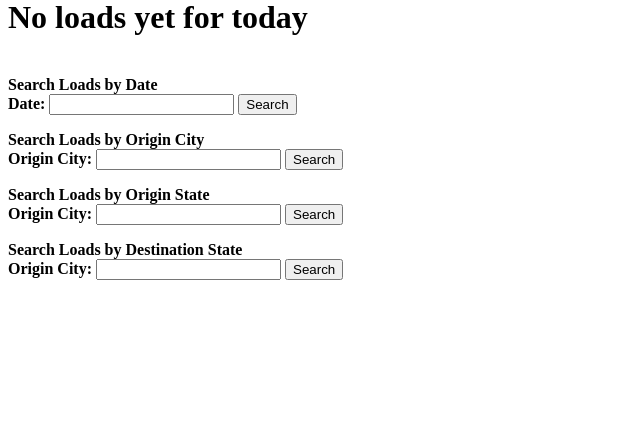
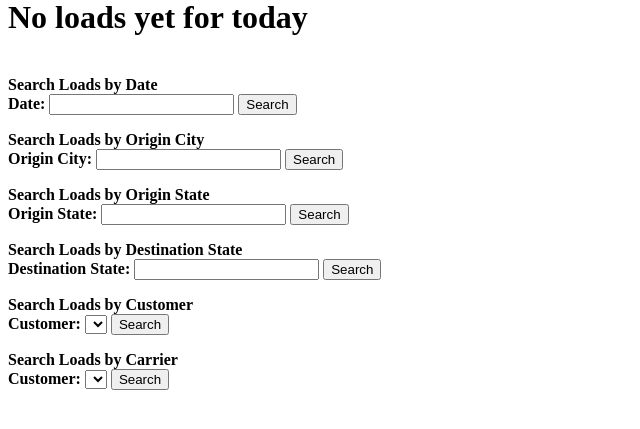
Before and after one commit to NickWilsonDev/WebBroker, a Django app: page /home/ in a window 1280 px wide. Shown: the part 202-631 px from the top of the page, without its empty margins (0-640 px from the left). Run offline with Django 3.2, Linux system fonts and the light colour scheme; a user stored in the database is signed in; data comes from the database, SQL or seed files in the repository; both versions use the stored data as it was after the commit; lists and menus that the app fills with data are empty; some libraries are stand-ins or nearby versions.

Commit message:
fixed load search features to be case insensitive, added searches by customer and carrier, added carrier fax and email to load confirmation sheet and billable option to loads table

```diff
--- a/loads/templates/loads/brokerBase.html
+++ b/loads/templates/loads/brokerBase.html
@@ -42,6 +42,9 @@
                     Load Number Confirmation
                 </th>
                 <th>
+                    Load Billed
+                </th>
+                <th>
                     Date
                 </th>
                 <th>
@@ -72,6 +75,14 @@
                     <a href="/loadDelete/{{ load.pk }}">
                         <img src="{% static 'images/trash.png' %}"/>
                     </a>
+                </td>
+                <td>
+                    {% if load.loadBilled %}
+                        <img src="{% static 'images/greencircle.png' %}" />
+                    {% else %}
+                        <img src="{% static 'images/redcircle.png' %}" />
+                    {% endif %}
+
                 </td>
                 <td>
                     {{ load.date }}
@@ -132,7 +143,7 @@
     <b>Search Loads by Origin State</b><br>
     <form action="/listLoads/" method="post">
         {% csrf_token %}
-        <b>Origin City: </b>
+        <b>Origin State: </b>
         <input type="text" name="originState">
         <input type="submit" value="Search">
     </form>
@@ -140,9 +151,33 @@
     <b>Search Loads by Destination State</b><br>
     <form action="/listLoads/" method="post">
         {% csrf_token %}
-        <b>Origin City: </b>
+        <b>Destination State: </b>
         <input type="text" name="destState">
         <input type="submit" value="Search">
     </form>
 
+    <b>Search Loads by Customer</b><br>
+    <form action="/listLoads/" method="post">
+        {% csrf_token %}
+        <b>Customer: </b>
+        <select name="customerName">
+            {% for customer in customerList %}
+                <option value="{{ customer }}"> {{ customer }} </option>
+            {% endfor %}
+        </select>
+        <input type="submit" value="Search">
+    </form>
+
+    <b>Search Loads by Carrier</b><br>
+    <form action="/listLoads/" method="post">
+        {% csrf_token %}
+        <b>Customer: </b>
+        <select name="carrierName">
+            {% for carrier in carrierList %}
+                <option value="{{ carrier }}"> {{ carrier }} </option>
+            {% endfor %}
+        </select>
+        <input type="submit" value="Search">
+    </form>
+
 </body>
--- a/loads/templates/loads/newLoad.html
+++ b/loads/templates/loads/newLoad.html
@@ -19,6 +19,11 @@
     </form>
 
     <script type="text/javascript">
+        /*
+         * This Script watches the id_job element. Upon it being changed the
+         * script populates many elements in the form in order to save the user
+         * time.
+         */
         $("#id_job").on('change', function() {
 
             var jobName = $("#id_job").val();
--- a/loads/views.py
+++ b/loads/views.py
@@ -9,6 +9,8 @@ from django.core import serializers
 #############################
 from models import Load, LoadForm
 from jobs.models import Job
+from customers.models import Customer
+from carriers.models import Carrier
 
 import datetime
 
@@ -87,15 +89,23 @@ def convertDateFormat(date):
     return newdate
 
 def getLoadsByOriginCity(city):
-    loads = Load.objects.filter(origin_city=city).order_by('pk')
+    loads = Load.objects.filter(origin_city__iexact=city).order_by('pk')
     return loads
 
 def getLoadsByOriginState(state):
-    loads = Load.objects.filter(origin_state=state).order_by('pk')
+    loads = Load.objects.filter(origin_state__iexact=state).order_by('pk')
     return loads
 
 def getLoadsByDestinationState(state):
-    loads = Load.objects.filter(reciever_state=state).order_by('pk')
+    loads = Load.objects.filter(reciever_state__iexact=state).order_by('pk')
+    return loads
+
+def getLoadsByCarrier(carrierName):
+    loads = Load.objects.filter(carrier__iexact=carrierName).order_by('pk')
+    return loads
+
+def getLoadsByCustomer(customerName):
+    loads = Load.objects.filter(customer__iexact=customerName).order_by('pk')
     return loads
 
 @login_required
@@ -103,6 +113,27 @@ def listLoads(request):
     """
         These are the basic 'search' functions for use by the user.
     """
+    carrierList = Carrier.objects.order_by('company_name')
+    customerList = Customer.objects.order_by('company_name')
+    carrList = []
+    custList = []
+    for customer in customerList:
+        tempTuple = [(customer.company_name), (customer.company_name)]
+        custList.append(tempTuple)
+
+    customerList = []
+    customerList = [x[0].encode('utf-8') for x in custList]
+
+    for carrier in carrierList:
+        tempTuple = [(carrier.company_name), (carrier.company_name)]
+        carrList.append(tempTuple)
+
+    carrierList = []
+    carrierList = [x[0].encode('utf-8') for x in carrList]
+    loads = []
+
+
+
     if 'targetDate' in request.POST:
         targetDate = request.POST['targetDate']
         newdate = convertDateFormat(targetDate)
@@ -116,8 +147,13 @@ def listLoads(request):
     elif 'destState' in request.POST:
         state = request.POST['destState']
         loads = getLoadsByDestinationState(state)
-
-    return render(request, 'loads/listLoads.html', {'loads': loads})
+    elif 'customerName' in request.POST:
+        customerName = request.POST['customerName']
+        loads = getLoadsByCustomer(customerName)
+    elif 'carrierName' in request.POST:
+        carrierName = request.POST['carrierName']
+        loads = getLoadsByCarrier(carrierName)
+    return render(request, 'loads/listLoads.html', {'loads': loads, 'customerList':customerList, 'carrierList':carrierList})
 
 @login_required
 def loadDetail(request, pk):
@@ -145,6 +181,9 @@ def newLoad(request):
         form = LoadForm(request.POST)
         if form.is_valid():
             load = form.save(commit=False)
+            loadCarrier = Carrier.objects.get(company_name = load.carrier)
+            load.carrierFax = loadCarrier.fax_number
+            load.carrierEmail = loadCarrier.email
             load.save()
             today = datetime.date.today()
             loads = getListLoads(today)
```
Also changed, not shown: loads/models.py (+13 -12 lines), loads/templates/loads/loadConfirmation.html (+8 -2 lines), db.sqlite3, loads/migrations/0007_auto_20150603_1423.py (added), loads/migrations/0008_load_loadbilled.py (added), 4 other files.
